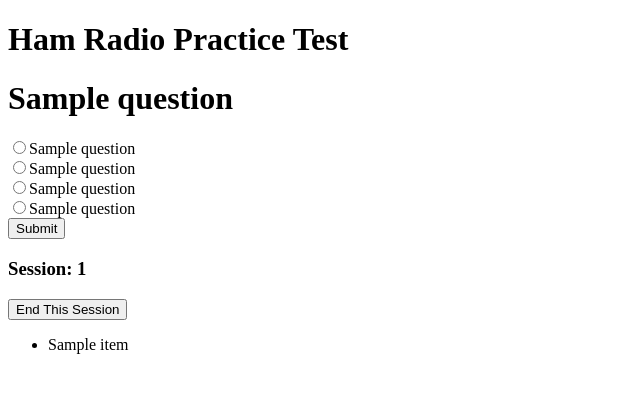
After one commit to SasquatchXYZ/HAM-Radio-Practice-Web, a Flask app: template templates/quiz.html in a window 1280 px wide. The commit adds this page. Shown: the top 393 px of the page, without its empty margins (0-640 px from the left). Run offline with Flask 3, Linux system fonts and the light colour scheme; the template is opened without the code that fills it: most values are stand-ins (such as "Sample title", 1, 10 or a date in 2020).

Commit message:
Setting up the templates for the UI

```diff
--- a/templates/index.html
+++ b/templates/index.html
@@ -2,15 +2,17 @@
 <!DOCTYPE html>
 <html lang="en">
 <head>
-    <meta charset="UTF-8">
-    <title>Questions</title>
+    <title>Index Page</title>
 </head>
 <body>
 <h1>Ham Radio Practice Test</h1>
+<!-- Main Content -->
+{% block content %}{% endblock %}
+
 {% if session_id %}
 <h3>Session: {{session_id}}</h3>
+<button onclick="deleteCookieAndRefresh()">End This Session</button>
 {% endif %}
-<button onclick="deleteCookieAndRefresh()">End This Session</button>
 {% if data %}
 <ul>
     {% for item in data %}
@@ -22,6 +24,7 @@
 </html>
 <script>
     function deleteCookieAndRefresh() {
+        // Client-side JavaScript to delete the cookie and refresh
         document.cookie = "session_id=; expires=Thu, 01 Jan 1970 00:00:00 UTC; path=/;";
         window.location.reload();
     }
--- /dev/null
+++ b/templates/quiz.html
@@ -0,0 +1,12 @@
+{% extends "index.html" %}
+
+{% block content %}
+<h1>{{ question[2] }}</h1>
+<form method="post">
+    <input type="radio" name="answer" value="{{ question[3] }}">{{ question[3] }}</input><br>
+    <input type="radio" name="answer" value="{{ question[4] }}">{{ question[4] }}</input><br>
+    <input type="radio" name="answer" value="{{ question[5] }}">{{ question[5] }}</input><br>
+    <input type="radio" name="answer" value="{{ question[6] }}">{{ question[6] }}</input><br>
+    <input type="submit" value="Submit">
+</form>
+{% endblock %}
```
Also changed, not shown: templates/base.html (added, +11 -0 lines), templates/results.html (+5 -9 lines), data/questions.db.
